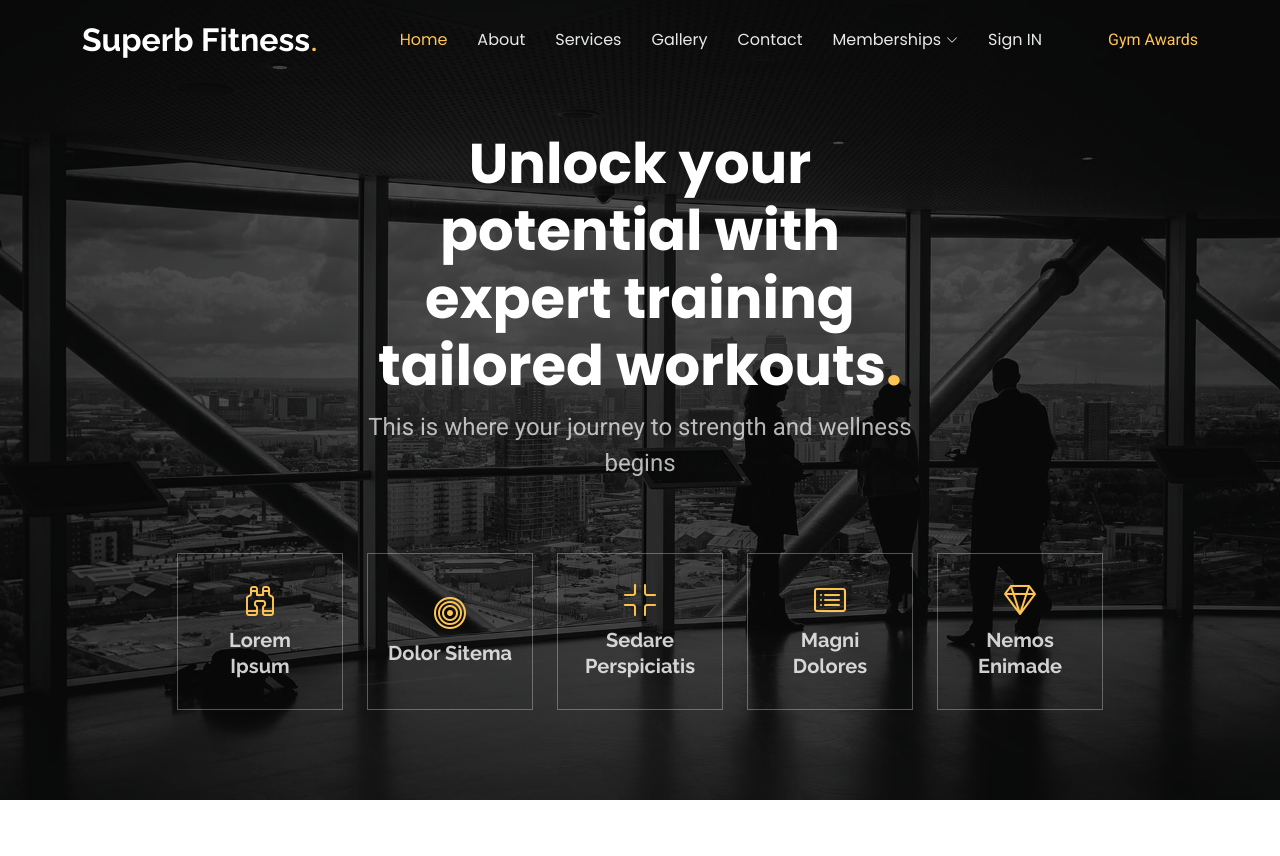
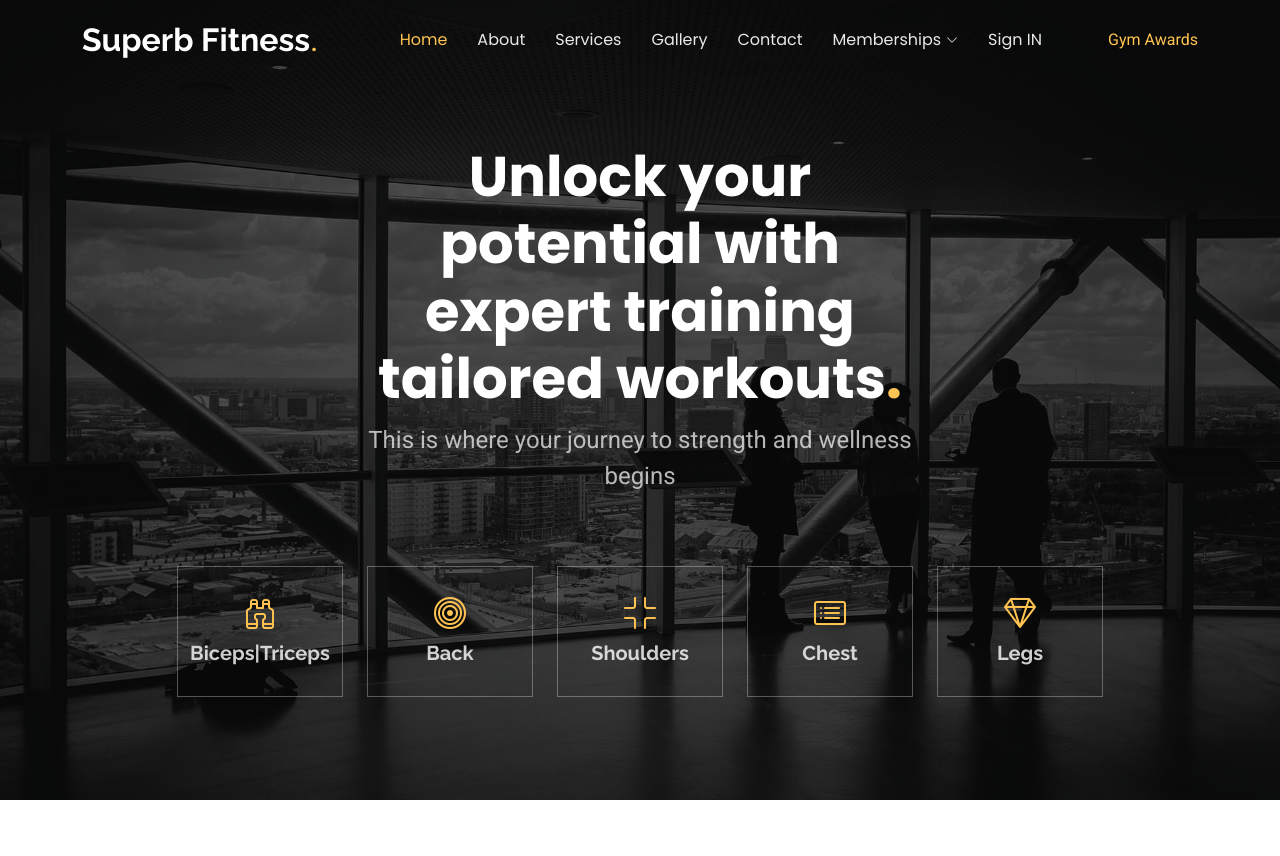
Before and after one commit to chepkiruibetty/gym-app, a Django app: page / in a window 1280 px wide. Shown: the top 856 px of the page. Run offline with Django 5.2, Linux system fonts and the light colour scheme; some libraries are stand-ins or nearby versions.

Commit message:
created contents on cards on my landing page

```diff
--- a/templates/index.html
+++ b/templates/index.html
@@ -89,31 +89,31 @@
           <div class="col-xl-2 col-md-4" data-aos="fade-up" data-aos-delay="300">
             <div class="icon-box">
               <i class="bi bi-binoculars"></i>
-              <h3><a href="">Lorem Ipsum</a></h3>
+              <h3><a href="">Biceps|Triceps</a></h3>
             </div>
           </div>
           <div class="col-xl-2 col-md-4" data-aos="fade-up" data-aos-delay="400">
             <div class="icon-box">
               <i class="bi bi-bullseye"></i>
-              <h3><a href="">Dolor Sitema</a></h3>
+              <h3><a href="">Back</a></h3>
             </div>
           </div>
           <div class="col-xl-2 col-md-4" data-aos="fade-up" data-aos-delay="500">
             <div class="icon-box">
               <i class="bi bi-fullscreen-exit"></i>
-              <h3><a href="">Sedare Perspiciatis</a></h3>
+              <h3><a href="">Shoulders</a></h3>
             </div>
           </div>
           <div class="col-xl-2 col-md-4" data-aos="fade-up" data-aos-delay="600">
             <div class="icon-box">
               <i class="bi bi-card-list"></i>
-              <h3><a href="">Magni Dolores</a></h3>
+              <h3><a href="">Chest</a></h3>
             </div>
           </div>
           <div class="col-xl-2 col-md-4" data-aos="fade-up" data-aos-delay="700">
             <div class="icon-box">
               <i class="bi bi-gem"></i>
-              <h3><a href="">Nemos Enimade</a></h3>
+              <h3><a href="">Legs</a></h3>
             </div>
           </div>
         </div>
```
